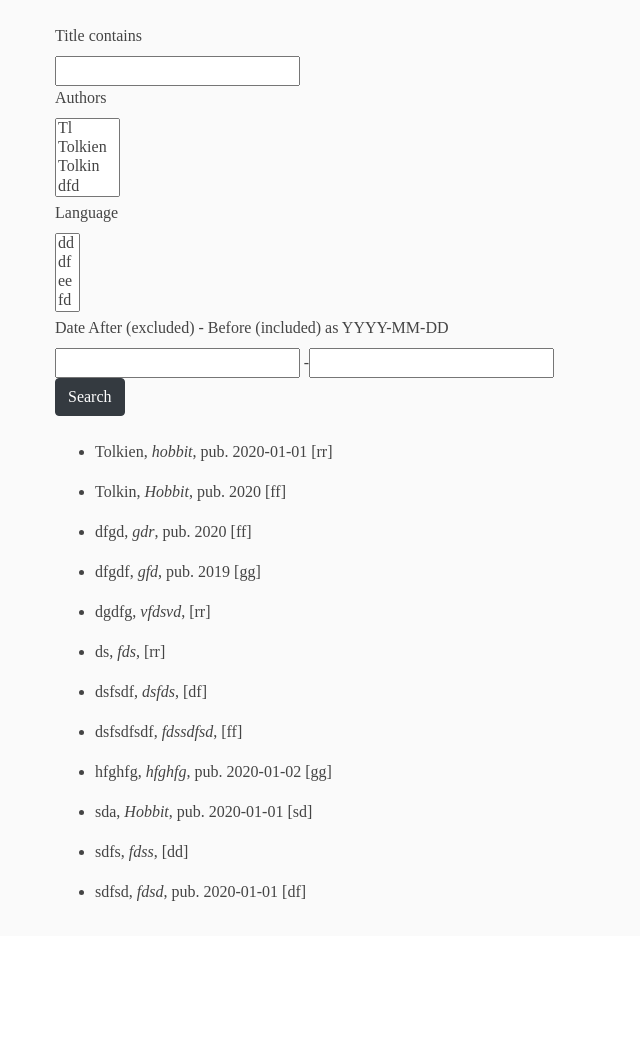
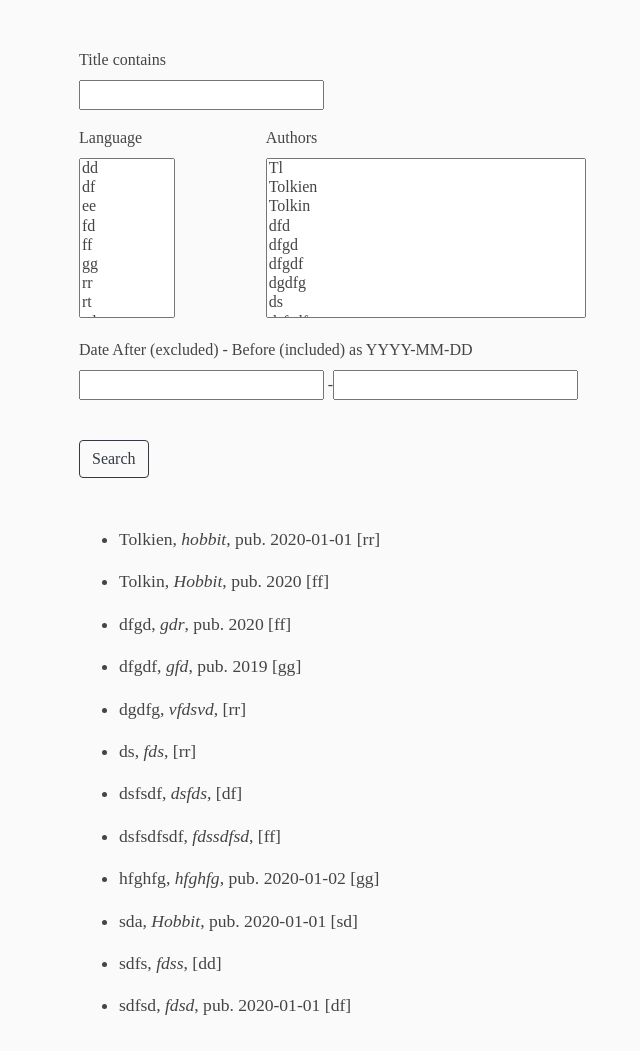
Before and after one commit to Hermotimos/GoogleBooks, a Django app: page / in a window 1280 px wide. Shown: the part 56-1107 px from the top of the page, without its empty margins (30-670 px from the left). Before the commit the page ends 957 px from the top, so only its background shows below. Run offline with Django 3.2, Linux system fonts and the light colour scheme; data comes from the database, SQL or seed files in the repository; some libraries are stand-ins or nearby versions; some web fonts are replaced.

Commit message:
forms arrangement and styling - finished

```diff
--- a/books/templates/books_list.html
+++ b/books/templates/books_list.html
@@ -9,14 +9,25 @@
 
 
 {% block content %}
-  <div class="col-md-12">
 
+  <div class="col-md-12 m-4 mb-5">
     <form method="GET">
-      {{ filter.form|crispy }}
-      <button type="submit" class="btn btn-dark">Search</button>
+      <div class="form-row">
+        <div class="col-sm-12 form-group">{{ filter.form.title|as_crispy_field }}</div>
+      </div>
+      <div class="form-row">
+        <div class="col-sm-2 form-group lang">{{ filter.form.language|as_crispy_field }}</div>
+        <div class="col-sm-10 form-group auth">{{ filter.form.authors|as_crispy_field }}</div>
+      </div>
+      <div class="form-row">
+        <div class="col-sm-12 form-group">{{ filter.form.pub_date_range|as_crispy_field }}</div>
+      </div>
+      <br>
+      <button type="submit" class="btn btn-outline-dark">Search</button>
     </form>
+  </div>
 
-    <br>
+  <div class="col-md-12 mx-4 results">
     <ul>
       {% for book in filter.qs %}
         <li class="pb-3 text-justify">
@@ -45,6 +56,6 @@
         </li>
       {% endfor %}
     </ul>
+  </div>
 
-  </div>
 {% endblock content %}
--- a/static/css/main.css
+++ b/static/css/main.css
@@ -5,11 +5,6 @@ body {
   background: #fafafa;
   color: #444444;
   margin-top: 5rem;
-/*
-  background-image: url("../img/sky.jpg");
-  background-repeat: no-repeat;
-  background-attachment: fixed;
-*/
 }
 
 @font-face {
@@ -21,7 +16,6 @@ body {
   font-family: 'IM Fell Great Primer', serif;
   color: #444444;
 }
-
 
 
 /* NAVBAR */
@@ -36,28 +30,12 @@ body {
   word-spacing: 0.15rem;
 }
 
-
 @media screen and (min-width: 600px) {
-  button.btn-bottom {margin-top: 23px}
+  button.btn-bottom {margin-top: 23px;}
 }
 
 
-
-ul.bullets-1 li {list-style: "✧";}
-/*
-ul[class^=bullets] > li > * {padding-left: 0.5rem;}
-*/
-
-/*
-.small-caps {font-variant: small-caps;}
-*/
-
-/*
-input.dateinput {
-  padding: 2px;
-  width: 10.8319rem;
-}
-*/
+/* FORMS */
 
 div.controls p.help-block {margin-top: 0.3rem;}
 div.controls p.help-block strong {color: #c90d00;}
@@ -65,14 +43,24 @@ div.controls p.help-block strong {color: #c90d00;}
 div.pub-date select {
   font-size: 21px;
 }
-/*
-.form-control {
-  max-width: 100%;
-}
-*/
 
 .textinput, .urlinput, .numberinput {
-     width: 100%;
-     max-width: 15.3rem;
-     box-sizing: border-box;
+  width: 100%;
+  max-width: 15.3rem;
 }
+
+.lang .selectmultiple {
+  width: 100%;
+  max-width: 6rem;
+  height: 10rem;
+}
+
+.auth .selectmultiple {
+  width: 100%;
+  max-width: 20rem;
+  height: 10rem;
+}
+
+div.results {
+  font-size: 1.1rem;
+}
```
Also changed, not shown: books/templates/books_add.html (+2 -9 lines), books/templates/books_import.html (+4 -5 lines).
